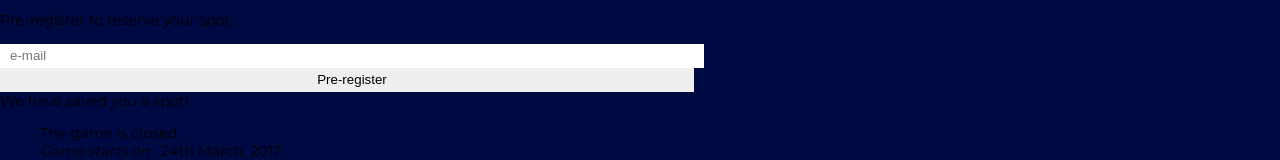
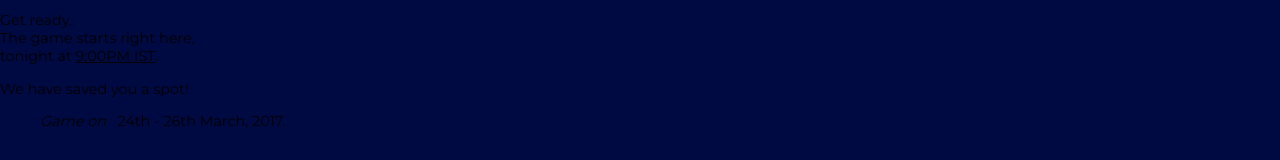
Before and after one commit to mdakram28/riddler17-landing, a website built with webpack: page app/index.tpl.html in a window 1280 px wide. Shown: the part 1667-1827 px from the top of the page. After the commit the page ends 1797 px from the top, so only its background shows below. Built offline with nearby package versions, Linux system fonts and the light colour scheme; animation ran at ten frames a second.

Commit message:
lastchange

```diff
--- a/app/index.tpl.html
+++ b/app/index.tpl.html
@@ -176,19 +176,21 @@
                 30 brain-wrecking questions, 72 hours on hand.
             </h4>
             <div class="form-wrapper">
-            <p>Pre-register to reserve your spot.</p>
-            <form method="POST" id="registration-form">
-                <input type="email" name="mail" placeholder="e-mail">
-                <input type="submit" class="submit" name="submit" id="apparatus" value="Pre-register"/>
-            </form>
+              <p>
+                Get ready. <br>
+                The game starts right here, <br>
+                tonight at <u>9:00PM IST</u>.
+              </p>
+            <!-- <form method="POST" id="registration-form">
+                <input type="submit" class="submit" name="submit" id="apparatus" value="Get Started"/>
+            </form> -->
             </div>
             <div class="post-result">We have saved you a spot!</div>
         </div>
 
         <div class="details">
             <ul>
-                <li id="day-display">We are starting soon.</li>
-                <li><em>Game starts on </em> &nbsp; <span class="color-green"> 24th March, 2017.</span> </li>
+                <li><em>Game on </em> &nbsp; <span class="color-green"> 24th - 26th March, 2017.</span> </li>
             </ul>
         </div>
     </div>
```
Also changed, not shown: dist/main.js (added).
